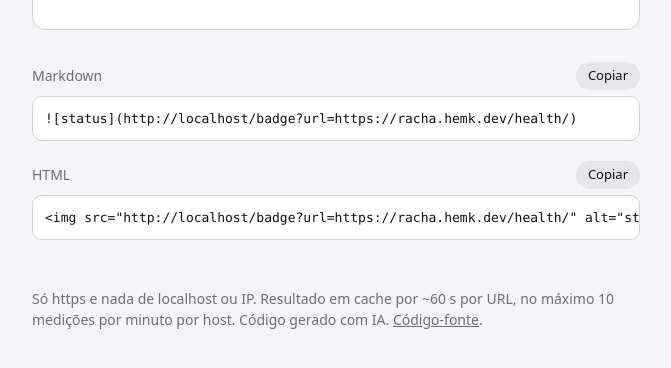
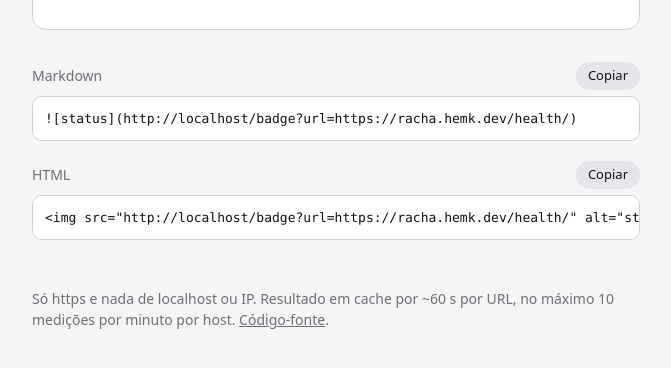
Before and after one commit to hemkdev/noar-badge, a website: page public/index.html in a window 1280 px wide. Shown: the part 446-814 px from the top of the page, without its empty margins (304-975 px from the left). Drawn offline with Linux system fonts and the light colour scheme.

Commit message:
chore: drop ai note from landing footer

```diff
--- a/public/index.html
+++ b/public/index.html
@@ -85,7 +85,7 @@
 		<pre id="html"></pre>
 	</div>
 
-	<footer>Só https e nada de localhost ou IP. Resultado em cache por ~60 s por URL, no máximo 10 medições por minuto por host. Código gerado com IA. <a href="https://github.com/hemkdev/noar-badge">Código-fonte</a>.</footer>
+	<footer>Só https e nada de localhost ou IP. Resultado em cache por ~60 s por URL, no máximo 10 medições por minuto por host. <a href="https://github.com/hemkdev/noar-badge">Código-fonte</a>.</footer>
 </main>
 <script>
 	const $ = (id) => document.getElementById(id);
```
